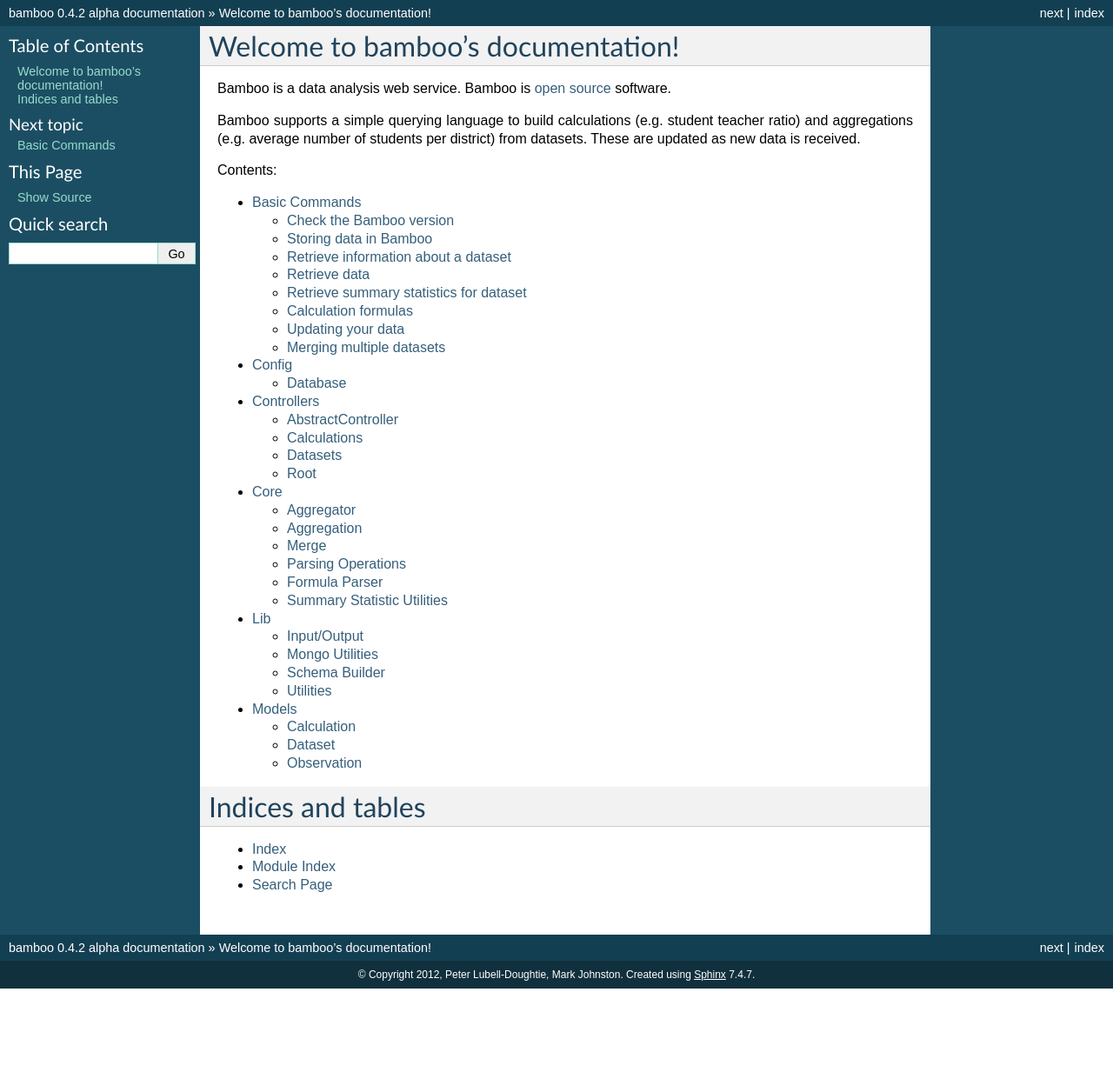
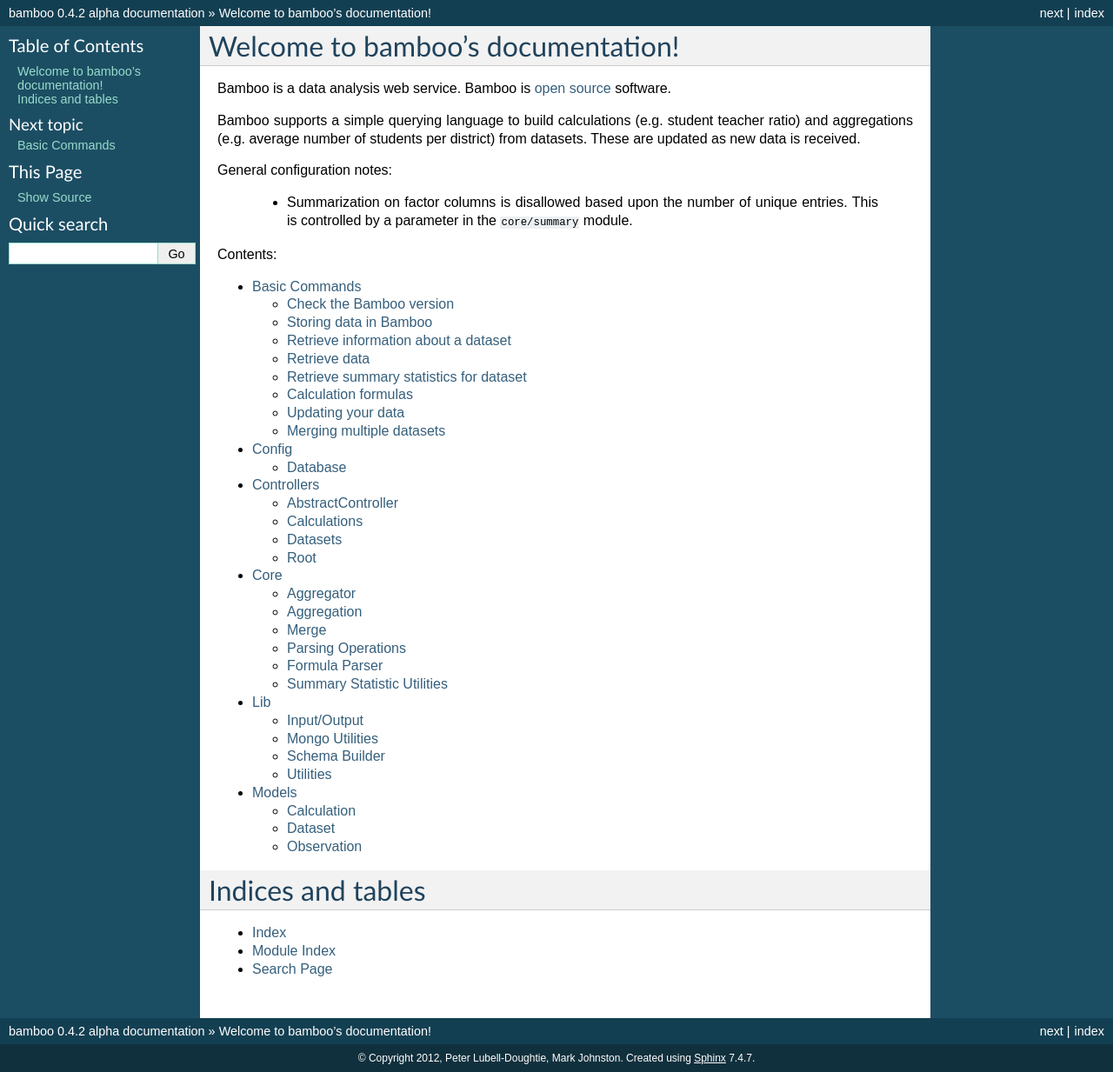
Before and after one commit to pld/bamboo, a Sphinx documentation site: the page built from docs/index.rst, in a window 1280 px wide. Shown: the whole page at 87% size. Built offline with Sphinx 7.4.7, drawn with Linux system fonts in a browser that asks for light colours; formulas are drawn with MathJax 3; before the commit the page ends 1137 px from its top, so only the background shows below that.

Commit message:
add comment for summary limit

```diff
--- a/docs/index.rst
+++ b/docs/index.rst
@@ -12,6 +12,12 @@
 Bamboo supports a simple querying language to build calculations
 (e.g. student teacher ratio) and aggregations (e.g. average number of students
 per district) from datasets. These are updated as new data is received.
+
+General configuration notes:
+
+    - Summarization on factor columns is disallowed based upon the number of
+      unique entries.  This is controlled by a parameter in the
+      ``core/summary`` module.
 
 Contents:
 
```
